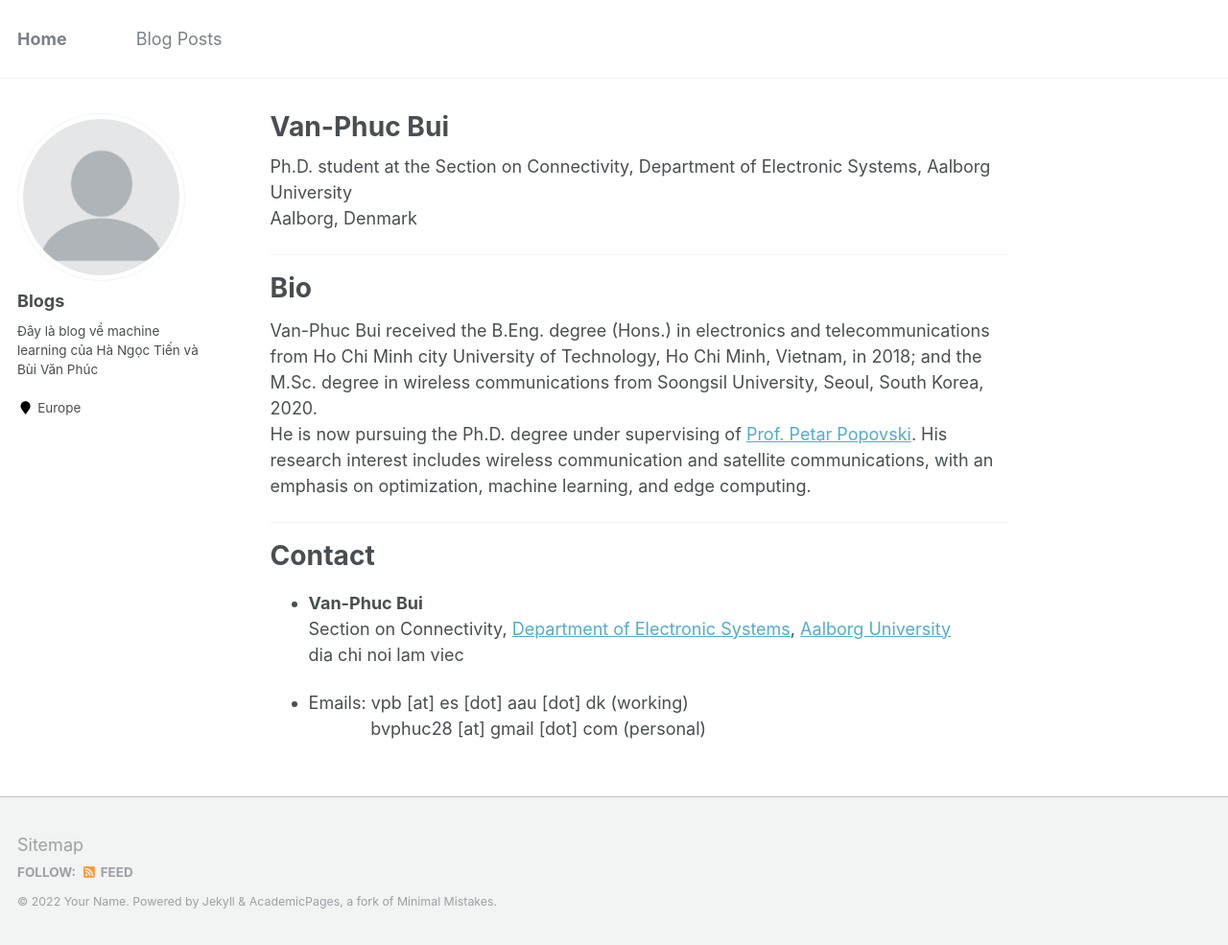
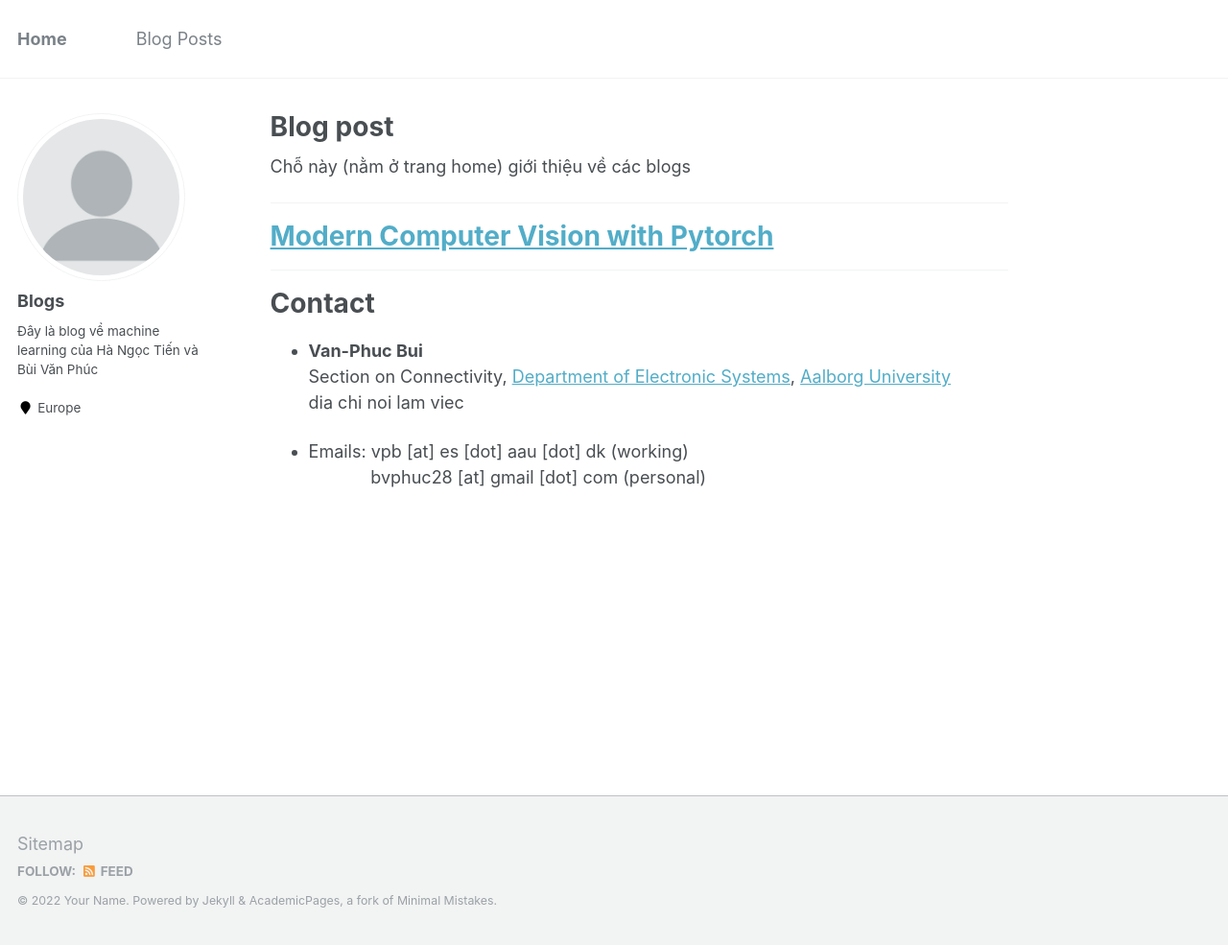
Before and after one commit to vanphuc-bui/MordenComputervision, a Jekyll site: the page built from _pages/about.md, in a window 1280 px wide and 985 px high. Shown: the whole window at 96% size. Built offline with Jekyll 4.4.1, drawn with Linux system fonts in a browser that asks for light colours.

Commit message:
Phuc add

```diff
--- a/_config.yml
+++ b/_config.yml
@@ -11,7 +11,7 @@ title                    : "Home"
 title_separator          : "-"
 name                     : &name "Your Name"
 description              : &description "personal description"
-url                      : https://vanphuc-bui.github.io/ # the base hostname & protocol for your site e.g. "https://mmistakes.github.io"
+url                      : https://vanphuc-bui.github.io/MordenComputervision/ # the base hostname & protocol for your site e.g. "https://mmistakes.github.io"
 baseurl                  : "" # the subpath of your site, e.g. "/blog"
 repository               : #"academicpages/academicpages.github.io"
 teaser                   :  # filename of teaser fallback teaser image placed in /images/, .e.g. "500x300.png"
--- a/_pages/about.md
+++ b/_pages/about.md
@@ -1,6 +1,6 @@
 ---
 permalink: /
-title: "Van-Phuc Bui"
+title: "Blog post"
 excerpt: "About me"
 author_profile: true
 redirect_from:
@@ -8,16 +8,10 @@ redirect_from:
   - /about.html
 ---
 
-Ph.D. student at the  Section on Connectivity, Department of Electronic Systems, Aalborg University \
-Aalborg, Denmark
+Chỗ này (nằm ở trang home) giới thiệu về các blogs
 
 ---
-# Bio
-
-Van-Phuc Bui received the B.Eng. degree (Hons.) in electronics and telecommunications from Ho Chi Minh city University of Technology, Ho Chi Minh, Vietnam, in 2018; and the M.Sc. degree  in wireless communications from Soongsil University, Seoul, South Korea, 2020. \
-He is now pursuing the Ph.D. degree under supervising of [Prof. Petar Popovski](http://petarpopovski.es.aau.dk/).
-His research interest includes wireless communication and satellite communications, with an  emphasis on optimization, machine learning, and edge computing.
-
+# [Modern Computer Vision with Pytorch]()
 ---
 # Contact
 
```
